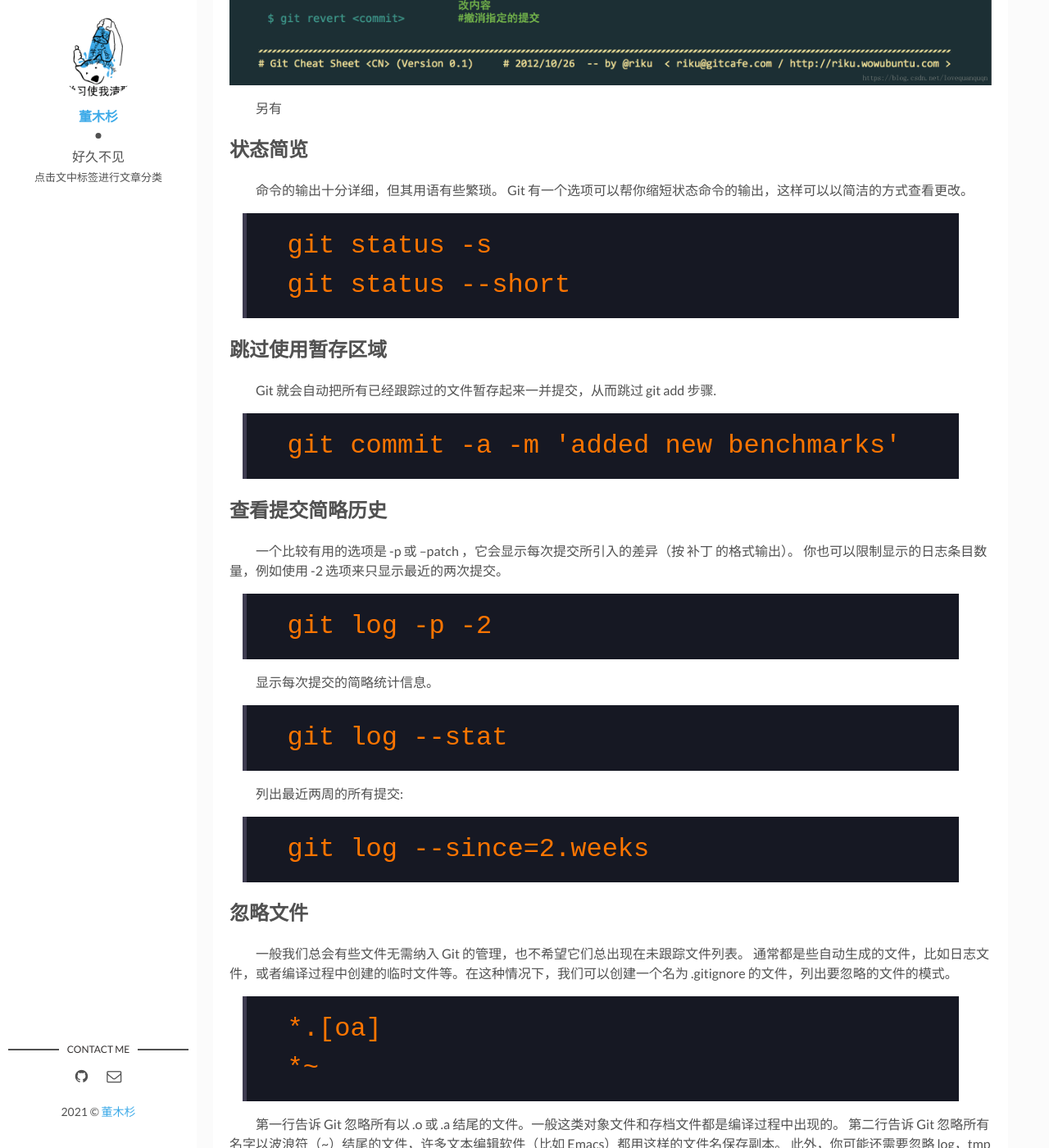
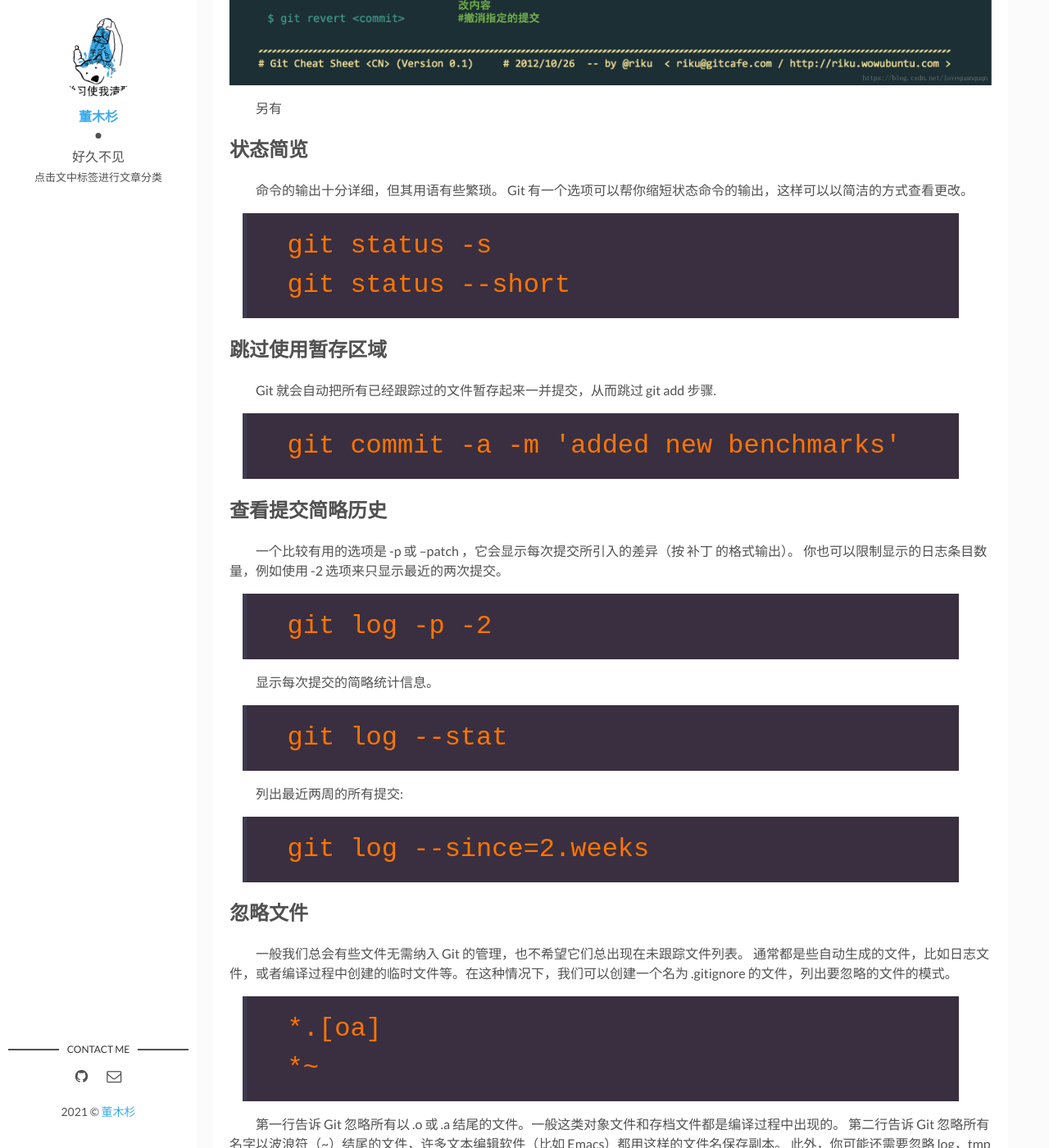
Before and after one commit to doctormus/doctormus.github.io, a Jekyll site: the page built from _posts/2021-01-24-writting6.md, in a window 1280 px wide and 1400 px high, scrolled down 1248 px. Shown: the whole window at 82% size. Built offline with Jekyll 4.4.1, drawn with Linux system fonts in a browser that asks for light colours.

Commit message:
change color

```diff
--- a/assets/css/main.css
+++ b/assets/css/main.css
@@ -807,7 +807,7 @@ blockquote {
   padding-left: 1.1rem;
   margin-left: 1rem;
   font-style: normal;
-  background-color: #161823;
+  background-color: #392F41;
 }
 
 pre {
```
